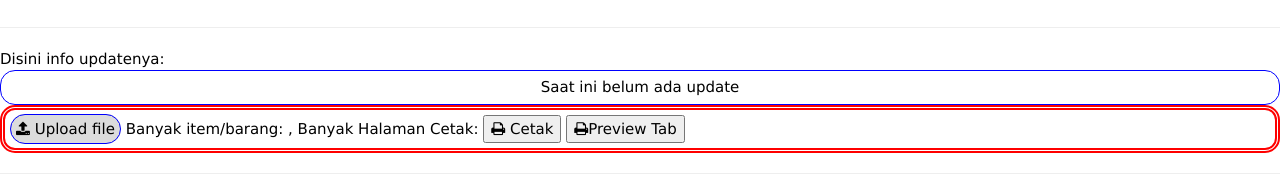
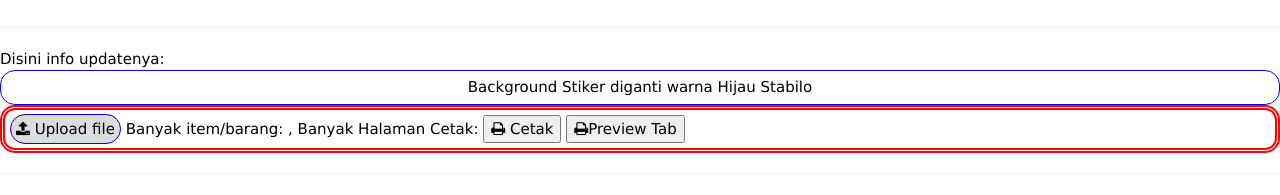
Before and after one commit to sdnratujaya1/stikeraset, a plain HTML site: page index.html in a window 1280 px wide. Shown: the part 451-646 px from the top of the page. Drawn offline with nearby package versions, Linux system fonts and the light colour scheme.

Commit message:
Update index.html

```diff
--- a/index.html
+++ b/index.html
@@ -24,7 +24,7 @@
 	<iframe width="560" height="315" src="https://www.youtube.com/embed/7uV60I5IAnE" frameborder="0" allow="accelerometer; autoplay; encrypted-media; gyroscope; picture-in-picture" allowfullscreen></iframe>
 	<hr/>
 	Disini info updatenya:
-	<div id="infodariku" style="border:1px double blue;border-radius:15px;padding:5px;text-align:center">Saat ini belum ada update</div>
+	<div id="infodariku" style="border:1px double blue;border-radius:15px;padding:5px;text-align:center">Background Stiker diganti warna Hijau Stabilo</div>
 	<div style="border:5px double red;border-radius:15px;padding:5px;">
 	<label for="uploadkki" style="border:1px solid blue;background-color:gainsboro;border-radius:15px;padding:5px"><i class="fa fa-upload"></i> Upload file</label>
 	<input type="file" id="uploadkki" onchange="uploadcsv()" name="uploadkki" style="display:none"/>
```
